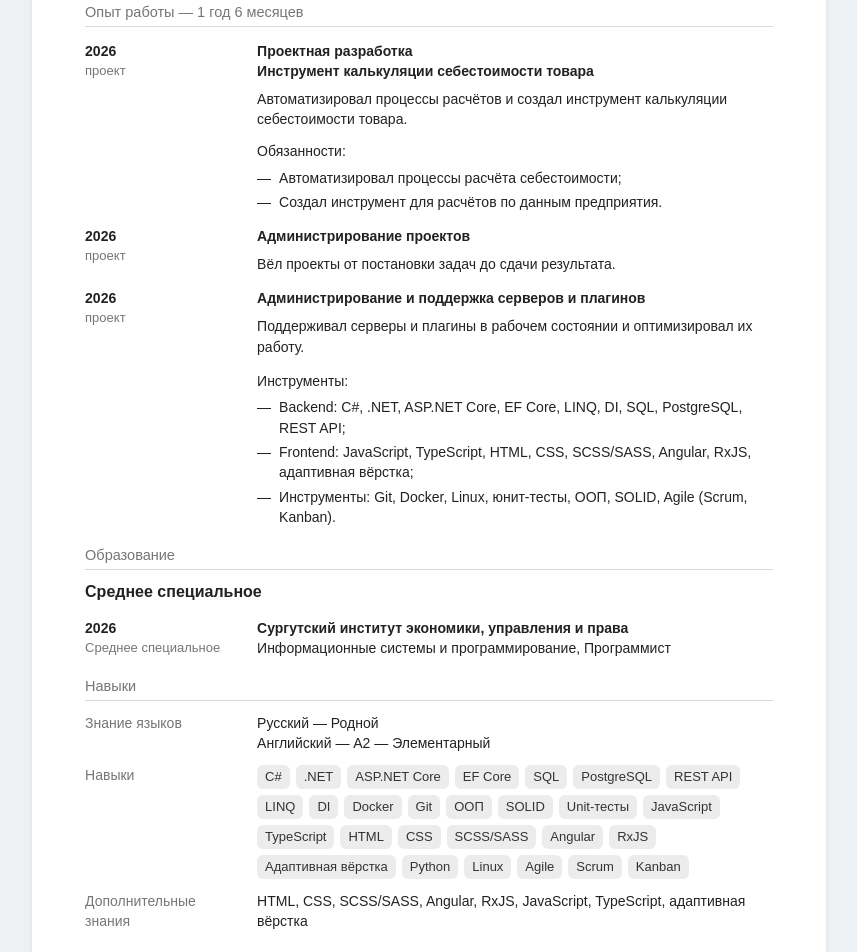
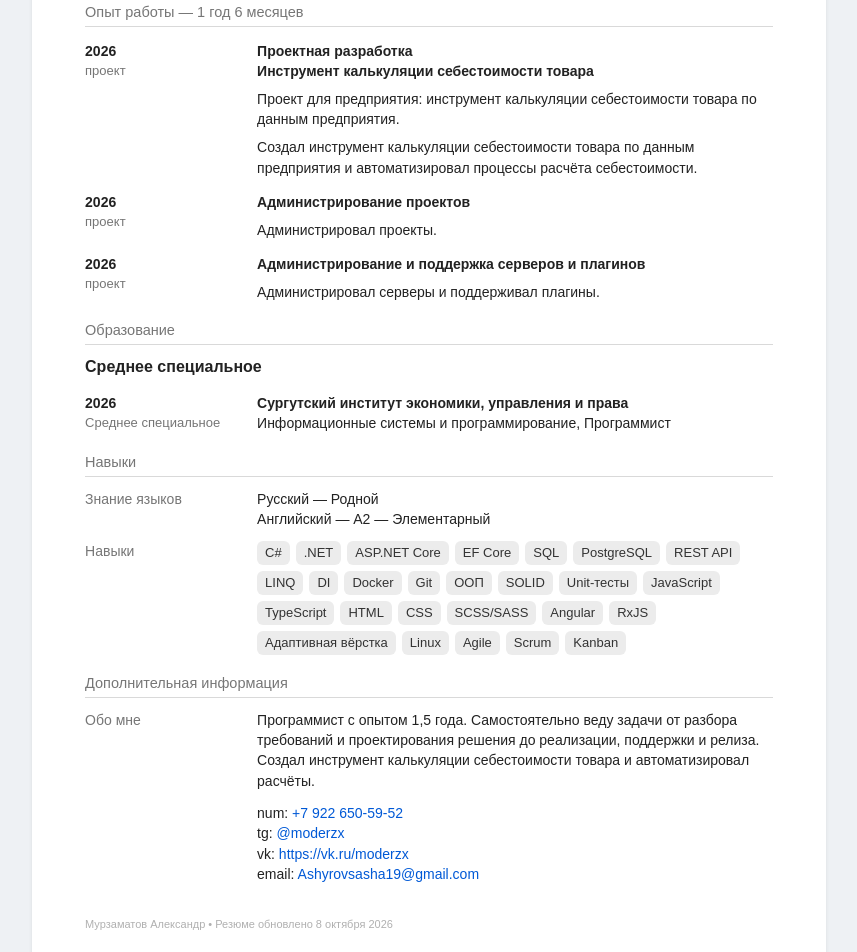
Before and after one commit to XMODERX/murzamatov-resume, a Next.js app: page / in a window 1280 px wide. Shown: the part 540-1492 px from the top of the page, without its empty margins (211-1068 px from the left). Built offline with nearby package versions, Linux system fonts and the light colour scheme.

Commit message:
Apply the HireHi review without adding unconfirmed metrics.
Set the target role to junior C#/.NET, tie the summary to the costing project, and drop duplicated skill lists.

Co-authored-by: ashyrovsasha18 <ashyrovsasha18@icloud.com>

```diff
--- a/src/components/resume-document.tsx
+++ b/src/components/resume-document.tsx
@@ -23,7 +23,6 @@ const skills = [
   "Angular",
   "RxJS",
   "Адаптивная вёрстка",
-  "Python",
   "Linux",
   "Agile",
   "Scrum",
@@ -55,19 +54,6 @@ function Entry({
       </div>
       <div className="text-[14px] leading-[1.45]">{children}</div>
     </div>
-  );
-}
-
-function Dashes({ items }: { items: string[] }) {
-  return (
-    <ul className="mt-1.5 flex flex-col gap-1">
-      {items.map((item) => (
-        <li key={item} className="flex gap-2">
-          <span aria-hidden="true">—</span>
-          <span>{item}</span>
-        </li>
-      ))}
-    </ul>
   );
 }
 
@@ -111,7 +97,7 @@ export function ResumeDocument() {
       <section>
         <SectionTitle>Желаемая должность и зарплата</SectionTitle>
         <p className="mt-2.5 text-[16px] font-bold leading-6">
-          Backend / Frontend разработчик
+          Junior C#/.NET-разработчик
         </p>
         <p className="mt-2 text-[14px] leading-5">Специализации:</p>
         <p className="text-[14px] leading-5">— Программист, разработчик</p>
@@ -130,23 +116,18 @@ export function ResumeDocument() {
             Инструмент калькуляции себестоимости товара
           </p>
           <p className="mt-2">
-            Автоматизировал процессы расчётов и создал инструмент калькуляции
-            себестоимости товара.
+            Проект для предприятия: инструмент калькуляции себестоимости
+            товара по данным предприятия.
           </p>
-          <p className="mt-3">Обязанности:</p>
-          <Dashes
-            items={[
-              "Автоматизировал процессы расчёта себестоимости;",
-              "Создал инструмент для расчётов по данным предприятия.",
-            ]}
-          />
+          <p className="mt-2">
+            Создал инструмент калькуляции себестоимости товара по данным
+            предприятия и автоматизировал процессы расчёта себестоимости.
+          </p>
         </Entry>
 
         <Entry when="2026" note="проект">
           <p className="font-bold leading-5">Администрирование проектов</p>
-          <p className="mt-2">
-            Вёл проекты от постановки задач до сдачи результата.
-          </p>
+          <p className="mt-2">Администрировал проекты.</p>
         </Entry>
 
         <Entry when="2026" note="проект">
@@ -154,20 +135,8 @@ export function ResumeDocument() {
             Администрирование и поддержка серверов и плагинов
           </p>
           <p className="mt-2">
-            Поддерживал серверы и плагины в рабочем состоянии и оптимизировал
-            их работу.
+            Администрировал серверы и поддерживал плагины.
           </p>
-        </Entry>
-
-        <Entry>
-          <p>Инструменты:</p>
-          <Dashes
-            items={[
-              "Backend: C#, .NET, ASP.NET Core, EF Core, LINQ, DI, SQL, PostgreSQL, REST API;",
-              "Frontend: JavaScript, TypeScript, HTML, CSS, SCSS/SASS, Angular, RxJS, адаптивная вёрстка;",
-              "Инструменты: Git, Docker, Linux, юнит-тесты, ООП, SOLID, Agile (Scrum, Kanban).",
-            ]}
-          />
         </Entry>
       </section>
 
@@ -206,14 +175,6 @@ export function ResumeDocument() {
             ))}
           </ul>
         </div>
-        <div className="mt-3 grid grid-cols-1 gap-1 sm:grid-cols-[148px_minmax(0,1fr)] sm:gap-x-6">
-          <p className="text-[14px] leading-5 text-[#767676]">
-            Дополнительные знания
-          </p>
-          <p className="text-[14px] leading-5">
-            HTML, CSS, SCSS/SASS, Angular, RxJS, JavaScript, TypeScript, адаптивная вёрстка
-          </p>
-        </div>
       </section>
 
       <section className="break-inside-avoid">
@@ -222,10 +183,10 @@ export function ResumeDocument() {
           <p className="text-[14px] leading-5 text-[#767676]">Обо мне</p>
           <div className="flex flex-col gap-3 text-[14px] leading-[1.45]">
             <p>
-              Backend / Frontend разработчик с опытом 1,5 года. Делаю
-              серверную часть на C#, .NET и ASP.NET Core и интерфейсы на
-              Angular и TypeScript: от требований и проектирования до
-              реализации, поддержки и релиза.
+              Программист с опытом 1,5 года. Самостоятельно веду задачи от
+              разбора требований и проектирования решения до реализации,
+              поддержки и релиза. Создал инструмент калькуляции себестоимости
+              товара и автоматизировал расчёты.
             </p>
             <div>
               <p>
```
Also changed, not shown: 1 other file (tests, documents, lock files or other folders).
